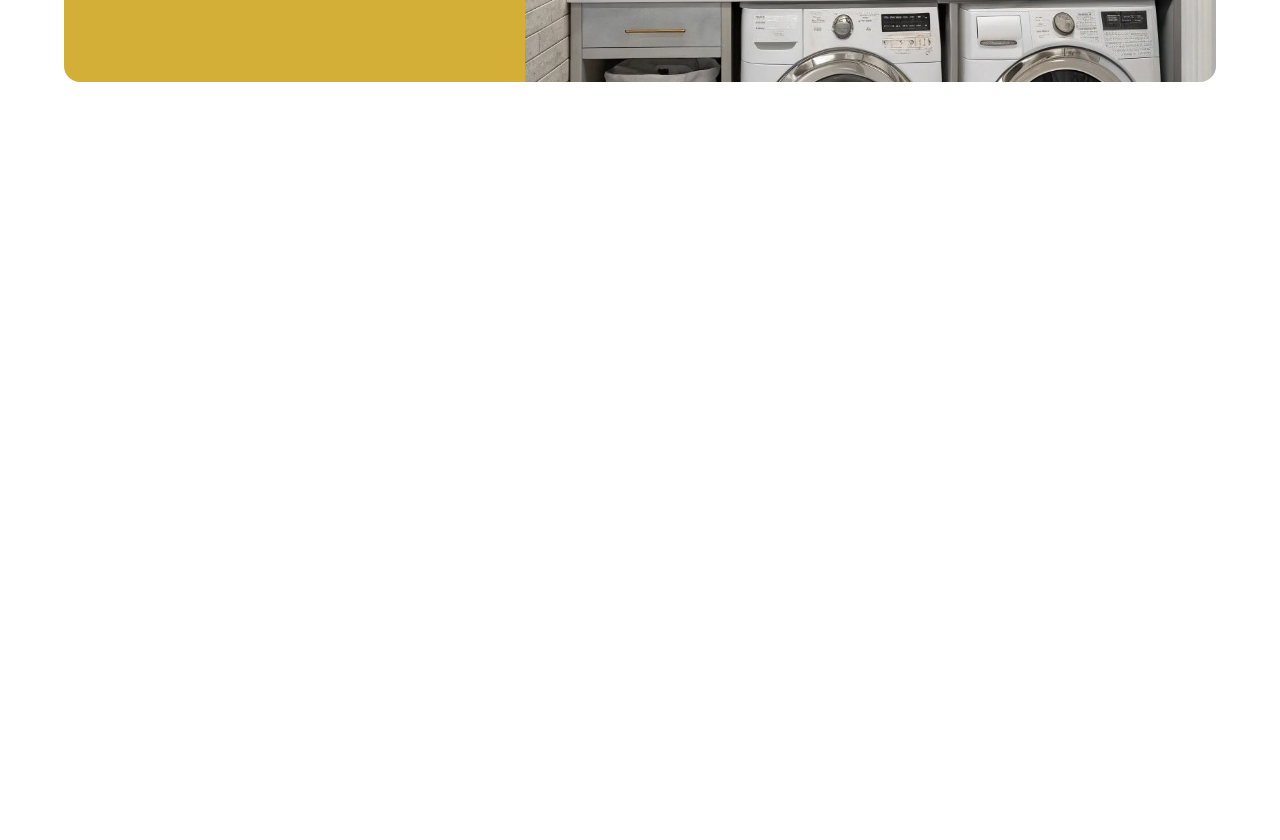
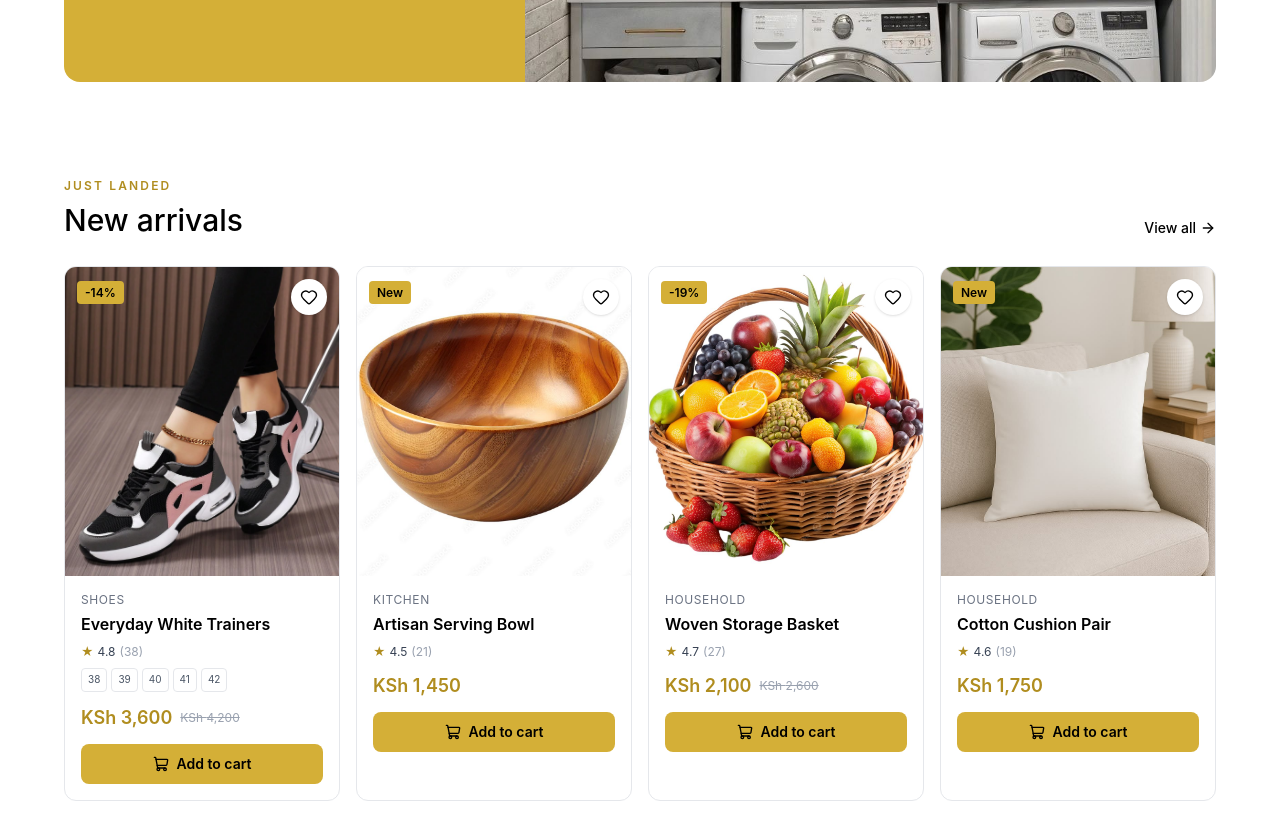
Before and after one commit to Linkon-Tuhoto/E-commerce-website, a React (Vite) app in the folder ecommerce/: page / in a window 1280 px wide. Shown: the part 2580-3420 px from the top of the page. Before the commit the page ends 2702 px from the top, so only its background shows below. Built offline with nearby package versions, Linux system fonts and the light colour scheme.

Commit message:
new arrivals section

```diff
--- /dev/null
+++ b/ecommerce/src/components/NewArrivals.jsx
@@ -0,0 +1,160 @@
+import { Heart, ShoppingCart, ArrowRight } from "lucide-react";
+import { Link } from "react-router-dom";
+import { products } from "../data/products";
+
+function NewArrivals() {
+  // Temporary selection.
+  // Later the admin will control which products are New Arrivals.
+  const newArrivals = products.slice(4, 8);
+
+  return (
+    <section className="w-full bg-white">
+      <div className="max-w-[1200px] mx-auto px-4 sm:px-6 py-14">
+
+        {/* Section heading */}
+        <div className="flex items-end justify-between mb-7">
+          <div>
+            <p className="text-xs font-semibold tracking-[0.18em] text-[#b08d1f] uppercase">
+              Just landed
+            </p>
+
+            <h2 className="mt-2 text-2xl sm:text-3xl font-medium text-black">
+              New arrivals
+            </h2>
+          </div>
+
+          <Link
+            to="/shop"
+            className="hidden sm:flex items-center gap-1 text-sm font-medium text-black hover:text-[#b08d1f] transition"
+          >
+            View all
+            <ArrowRight size={16} />
+          </Link>
+        </div>
+
+        {/* Products */}
+        <div className="grid grid-cols-2 lg:grid-cols-4 gap-3 sm:gap-4">
+          {newArrivals.map((product) => (
+            <div
+              key={product.id}
+              className="group overflow-hidden rounded-xl border border-gray-200 bg-white hover:shadow-md transition"
+            >
+              {/* Image */}
+              <Link
+                to={`/product/${product.id}`}
+                className="relative block bg-gray-100 overflow-hidden"
+              >
+                <div className="aspect-[4/4.5]">
+                  <img
+                    src={product.images[0]}
+                    alt={product.name}
+                    className="w-full h-full object-cover group-hover:scale-105 transition duration-500"
+                  />
+                </div>
+
+                {/* Discount / New badge */}
+                <div className="absolute top-3 left-3">
+                  {product.discount ? (
+                    <span className="bg-[#D4AF37] text-black text-[10px] sm:text-xs font-semibold px-2 py-1 rounded">
+                      -{product.discount}%
+                    </span>
+                  ) : (
+                    <span className="bg-[#D4AF37] text-black text-[10px] sm:text-xs font-semibold px-2 py-1 rounded">
+                      New
+                    </span>
+                  )}
+                </div>
+
+                {/* Wishlist */}
+                <button
+                  type="button"
+                  onClick={(e) => e.preventDefault()}
+                  className="absolute top-3 right-3 w-9 h-9 rounded-full bg-white flex items-center justify-center shadow-sm hover:bg-gray-50 transition"
+                  aria-label={`Add ${product.name} to wishlist`}
+                >
+                  <Heart size={18} strokeWidth={1.8} />
+                </button>
+              </Link>
+
+              {/* Product information */}
+              <div className="p-3 sm:p-4">
+                <p className="text-[10px] sm:text-xs uppercase tracking-wider text-gray-500">
+                  {product.category}
+                </p>
+
+                <Link to={`/product/${product.id}`}>
+                  <h3 className="mt-1 text-sm sm:text-base font-semibold text-black line-clamp-1 hover:text-[#b08d1f] transition">
+                    {product.name}
+                  </h3>
+                </Link>
+
+                {/* Rating */}
+                <div className="flex items-center gap-1 mt-2">
+                  <span className="text-[#b08d1f] text-xs">★</span>
+
+                  <span className="text-xs text-gray-700">
+                    {product.rating}
+                  </span>
+
+                  <span className="text-xs text-gray-400">
+                    ({product.reviews})
+                  </span>
+                </div>
+
+                {/* Sizes */}
+                {product.sizes && product.sizes.length > 0 && (
+                  <div className="flex gap-1 mt-2 overflow-hidden">
+                    {product.sizes.map((size) => (
+                      <span
+                        key={size}
+                        className="min-w-[24px] h-6 px-1.5 border border-gray-200 rounded text-[10px] flex items-center justify-center text-gray-600"
+                      >
+                        {size}
+                      </span>
+                    ))}
+                  </div>
+                )}
+
+                {/* Price */}
+                <div className="flex items-center gap-2 mt-3">
+                  <span className="text-base sm:text-lg font-semibold text-[#b08d1f]">
+                    KSh {product.price.toLocaleString()}
+                  </span>
+
+                  {product.oldPrice && (
+                    <span className="text-xs text-gray-400 line-through">
+                      KSh {product.oldPrice.toLocaleString()}
+                    </span>
+                  )}
+                </div>
+
+                {/* Add to cart */}
+                <button
+                  type="button"
+                  className="w-full mt-3 h-10 rounded-lg bg-[#D4AF37] text-black text-xs sm:text-sm font-semibold flex items-center justify-center gap-2 hover:bg-[#c19d25] transition"
+                >
+                  <ShoppingCart size={16} />
+                  Add to cart
+                </button>
+              </div>
+            </div>
+          ))}
+        </div>
+
+        {/* Mobile View All */}
+        <div className="flex sm:hidden justify-center mt-7">
+          <Link
+            to="/shop"
+            className="flex items-center gap-1 text-sm font-medium text-black"
+          >
+            View all
+            <ArrowRight size={16} />
+          </Link>
+        </div>
+
+      </div>
+    </section>
+  );
+}
+
+export default NewArrivals;
--- a/ecommerce/src/pages/Home.jsx
+++ b/ecommerce/src/pages/Home.jsx
@@ -4,6 +4,7 @@ import Categories from '../components/Categories'
 import Benefits from '../components/Benefits'
 import FeaturedProducts from '../components/FeaturedProducts'
 import PromoBanner from '../components/PromoBanner'
+import NewArrivals from '../components/NewArrivals'
 
 function Home() {
   return (
@@ -13,6 +14,7 @@ function Home() {
       <Benefits />
       <FeaturedProducts />
       <PromoBanner />
+      <NewArrivals />
     </>
   )
 }
```
